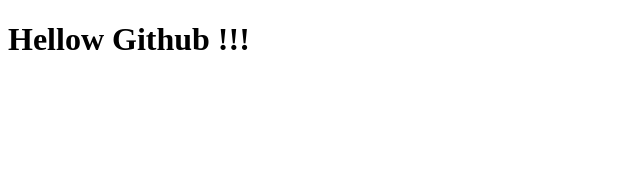
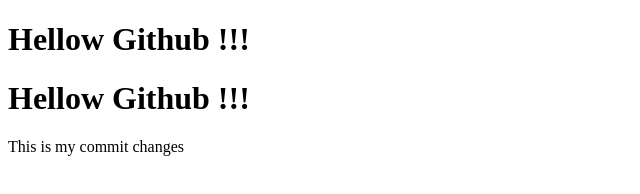
Before and after one commit to thivankadilshangithub/Github_Seesion, a plain HTML site: page index.html in a window 1280 px wide. Shown: the whole page, without its empty margins (0-640 px from the left). Drawn offline with Linux system fonts and the light colour scheme.

Commit message:
Second commit

```diff
--- a/index.html
+++ b/index.html
@@ -7,5 +7,7 @@
 </head>
 <body>
     <h1>Hellow Github !!!</h1>
+    <h1>Hellow Github !!!</h1>
+    <p>This is my commit changes</p>
 </body>
 </html>
```
